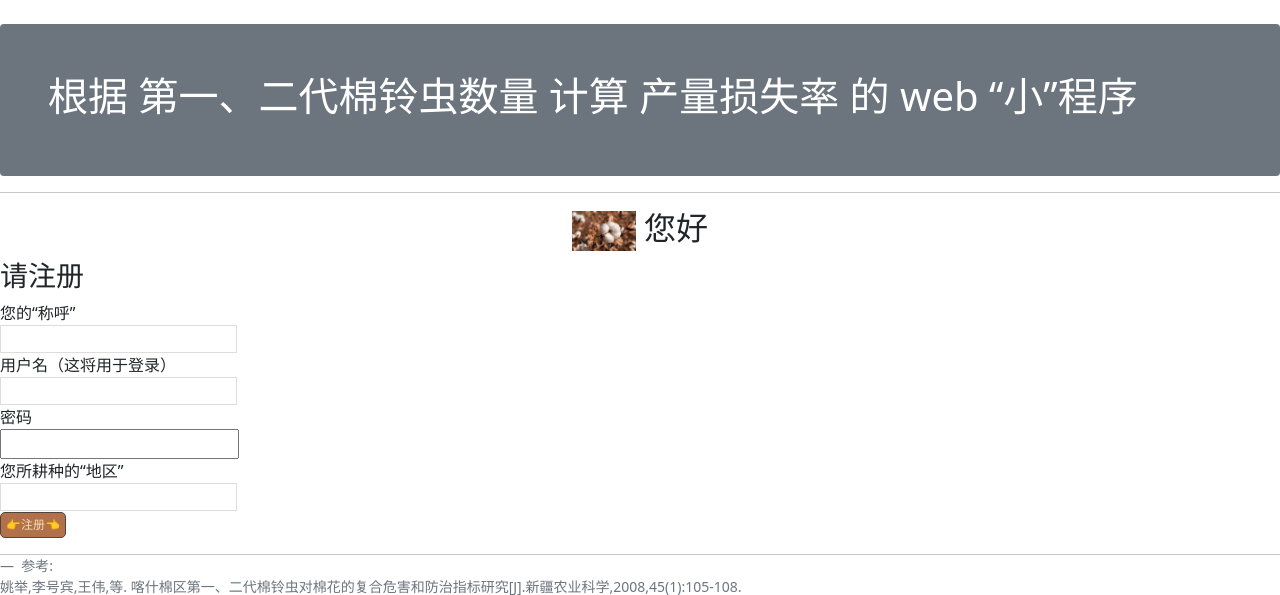
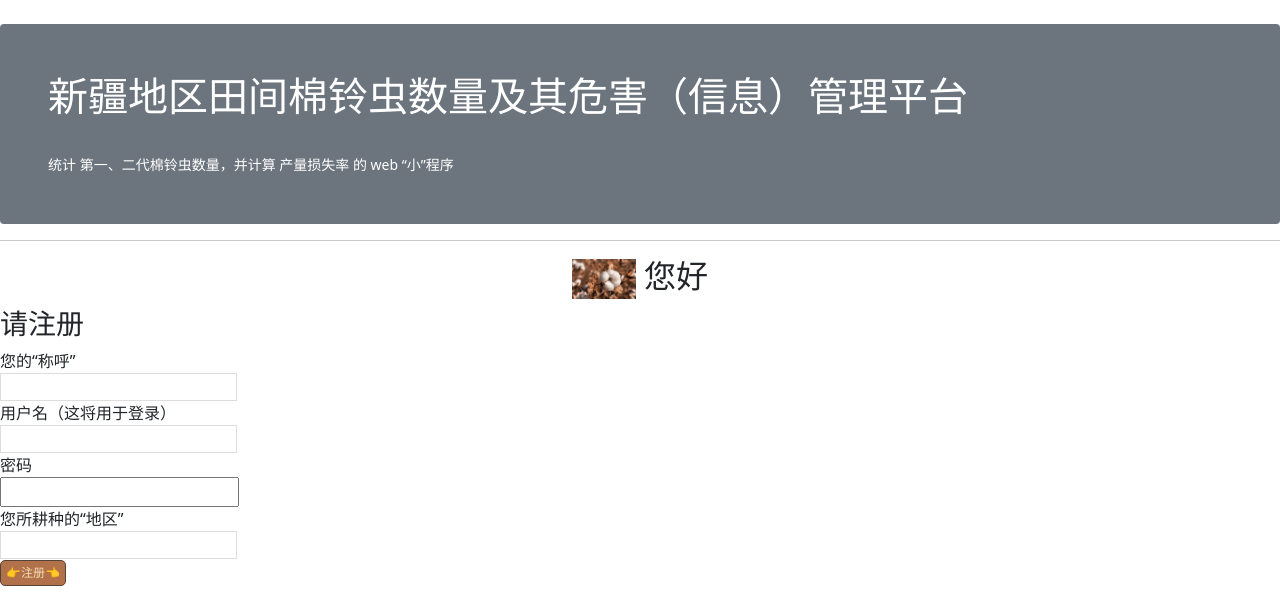
Before and after one commit to Rhylan2333/My_Big_data_minored_in_the_final_assignment_of_the_first_semester, a Flask app: page /register in a window 1280 px wide. Shown: the part 88-683 px from the top of the page. Run offline with Flask 2, Linux system fonts and the light colour scheme; some libraries are stand-ins or nearby versions.

Commit message:
卡点交失败！作业能不能交上去呢……老师通融一下呜呜呜

```diff
--- a/templates/base.html
+++ b/templates/base.html
@@ -50,7 +50,8 @@
         </ul>
     </nav>
     <div class="mt-4 p-5 bg-secondary text-white rounded">
-        <h1>根据 第一、二代棉铃虫数量 计算 产量损失率 的 web “小”程序</h1>
+        <h1>新疆地区田间棉铃虫数量及其危害（信息）管理平台</h1><br>
+        <small>统计 第一、二代棉铃虫数量，并计算 产量损失率 的 web “小”程序</small>
     </div>
     <hr>
     <h2 align="center">
--- a/templates/index.html
+++ b/templates/index.html
@@ -52,6 +52,7 @@
                         <th>Y</th>
                         <th>地区</th>
                         <th>日期</th>
+                        <th>记录人称呼</th>
                         <th>操作按钮</th>
                     </tr>
                 <tbody>
@@ -74,6 +75,9 @@
                         </td>
                         <td>
                             <code>{{ row_ha.date }}{# 等同于 row_ha['x1'] #}</code>&emsp;
+                        </td>
+                        <td>
+                            <code>{{ row_ha.id_user }}</code>&emsp;
                         </td>
                         <td class="table-info">
                             <!-- <span class="float-right"> -->
@@ -109,7 +113,7 @@
     <hr>
     <h2>
         <mark>（建设中……）防治指标公式：</mark><br>
-        <code>Y = E × C ×100%／(H×P×F×R)</code>
+        <code>Y = E×C×100%／(H×P×F×R)</code>
     </h2>
     <p>
         Y：允许产量损失率(%)。<br>
```
